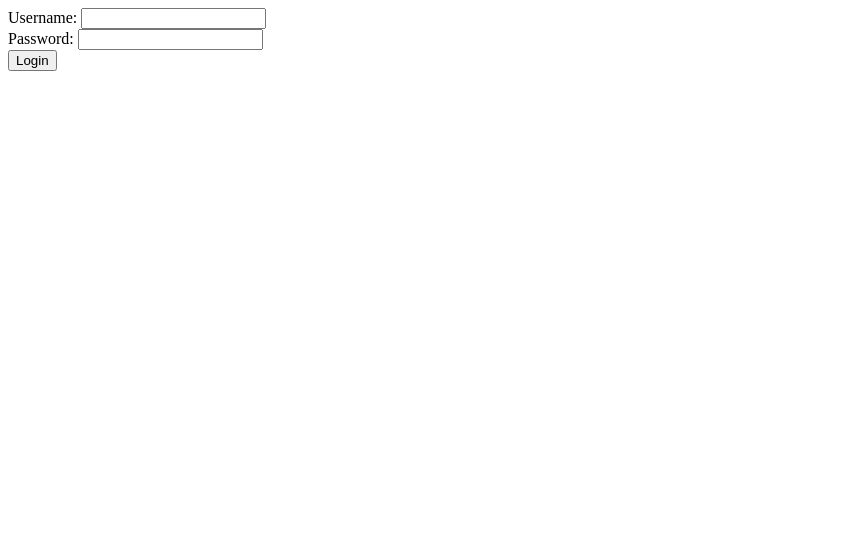
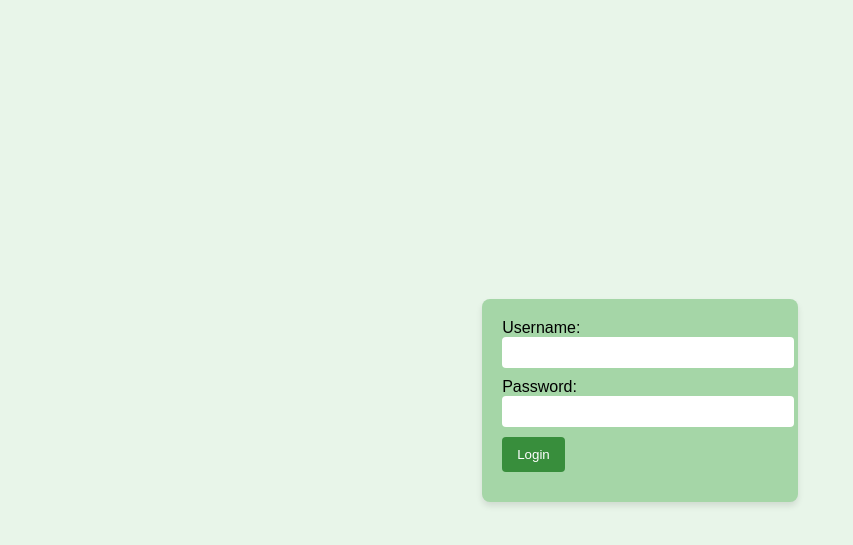
Before and after one commit to ABHase/PlantGame, a Flask app: page /user_auth/login in a window 1280 px wide. Shown: the top 545 px of the page, without its empty margins (0-853 px from the left). Run offline with Flask 3, Linux system fonts and the light colour scheme.

Commit message:
Improved all the HTML

```diff
--- /dev/null
+++ b/backend/static/styles.css
@@ -0,0 +1,56 @@
+body {
+    font-family: Arial, sans-serif;
+    background-color: #e8f5e9;
+    display: flex;
+    justify-content: center;
+    align-items: center;
+    height: 100vh;
+    margin: 0;
+}
+
+h1 {
+    color: #388e3c;
+    text-align: center;
+}
+
+form {
+    background-color: #a5d6a7;
+    padding: 20px;
+    border-radius: 8px;
+    box-shadow: 0 4px 6px rgba(0, 0, 0, 0.1);
+}
+
+label, input {
+    margin-bottom: 10px;
+}
+
+input[type="text"], input[type="password"] {
+    padding: 8px;
+    border: none;
+    border-radius: 4px;
+    width: 100%;
+}
+
+input[type="submit"] {
+    background-color: #388e3c;
+    color: #ffffff;
+    padding: 10px 15px;
+    border: none;
+    border-radius: 4px;
+    cursor: pointer;
+}
+
+input[type="submit"]:hover {
+    background-color: #2e7d32;
+}
+
+a {
+    display: inline-block;
+    margin-right: 10px;
+    color: #388e3c;
+    text-decoration: none;
+}
+
+a:hover {
+    text-decoration: underline;
+}
--- a/backend/templates/login.html
+++ b/backend/templates/login.html
@@ -2,6 +2,8 @@
 <html>
 <head>
     <title>Login</title>
+    <link rel="icon" href="{{ url_for('static', filename='favicon.ico') }}" type="image/x-icon">
+    <link rel="stylesheet" href="{{ url_for('static', filename='styles.css') }}"> <!-- If you placed the CSS in a separate file -->
     <script src="{{ url_for('static', filename='login.js') }}"></script>
     <script>
         var APP_ENV = "{{ env }}";
@@ -9,6 +11,7 @@
 
 </head>
 <body>
+    <div class="content">
         <form id="login-form">
             <label for="username">Username:</label>
             <input type="text" id="username" name="username" required>
@@ -18,5 +21,6 @@
             <br>
             <input type="submit" value="Login">
         </form>
+    </div>
 </body>
 </html>
--- a/backend/templates/register.html
+++ b/backend/templates/register.html
@@ -2,6 +2,8 @@
 <html>
 <head>
     <title>Register</title>
+    <link rel="icon" href="{{ url_for('static', filename='favicon.ico') }}" type="image/x-icon">
+    <link rel="stylesheet" href="{{ url_for('static', filename='styles.css') }}"> <!-- If you placed the CSS in a separate file -->
     <script src="{{ url_for('static', filename='register.js') }}"></script>
     <script>
         var APP_ENV = "{{ env }}";
--- a/backend/user_auth/user_auth.py
+++ b/backend/user_auth/user_auth.py
@@ -285,9 +285,9 @@ def initialize_new_global_state(user_id):
         user_id=user_id,
         genetic_marker_progress=0,
         genetic_marker_threshold=10,
-        genetic_markers=50,
+        genetic_markers=5000,
         seeds=5,
-        silica=5,
+        silica=500,
         tannins=0,
         calcium=0,
         fulvic=0,
```
Also changed, not shown: backend/templates/index.html (+9 -3 lines). Lines whose indentation alone changed are shown as unchanged.
